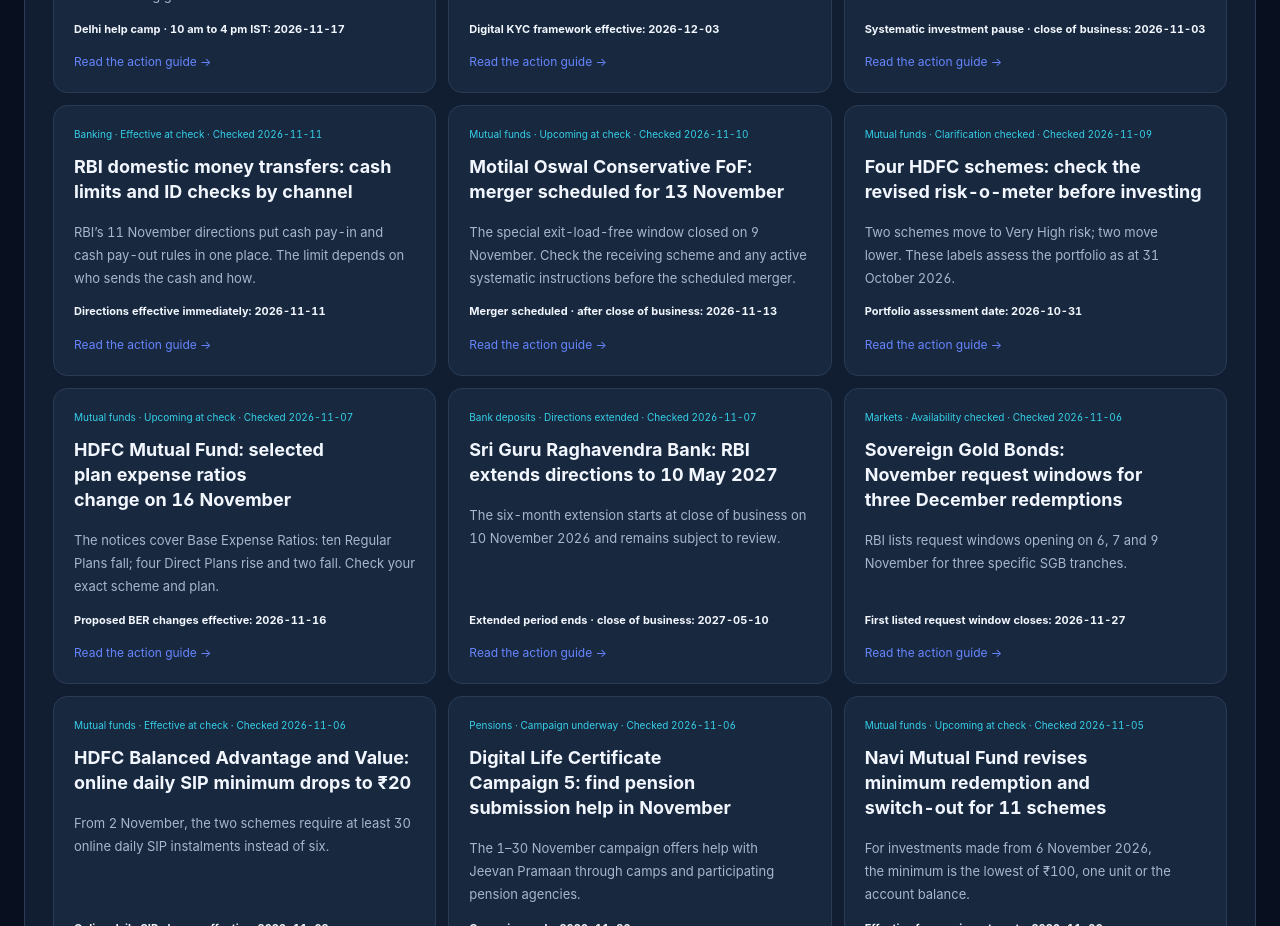
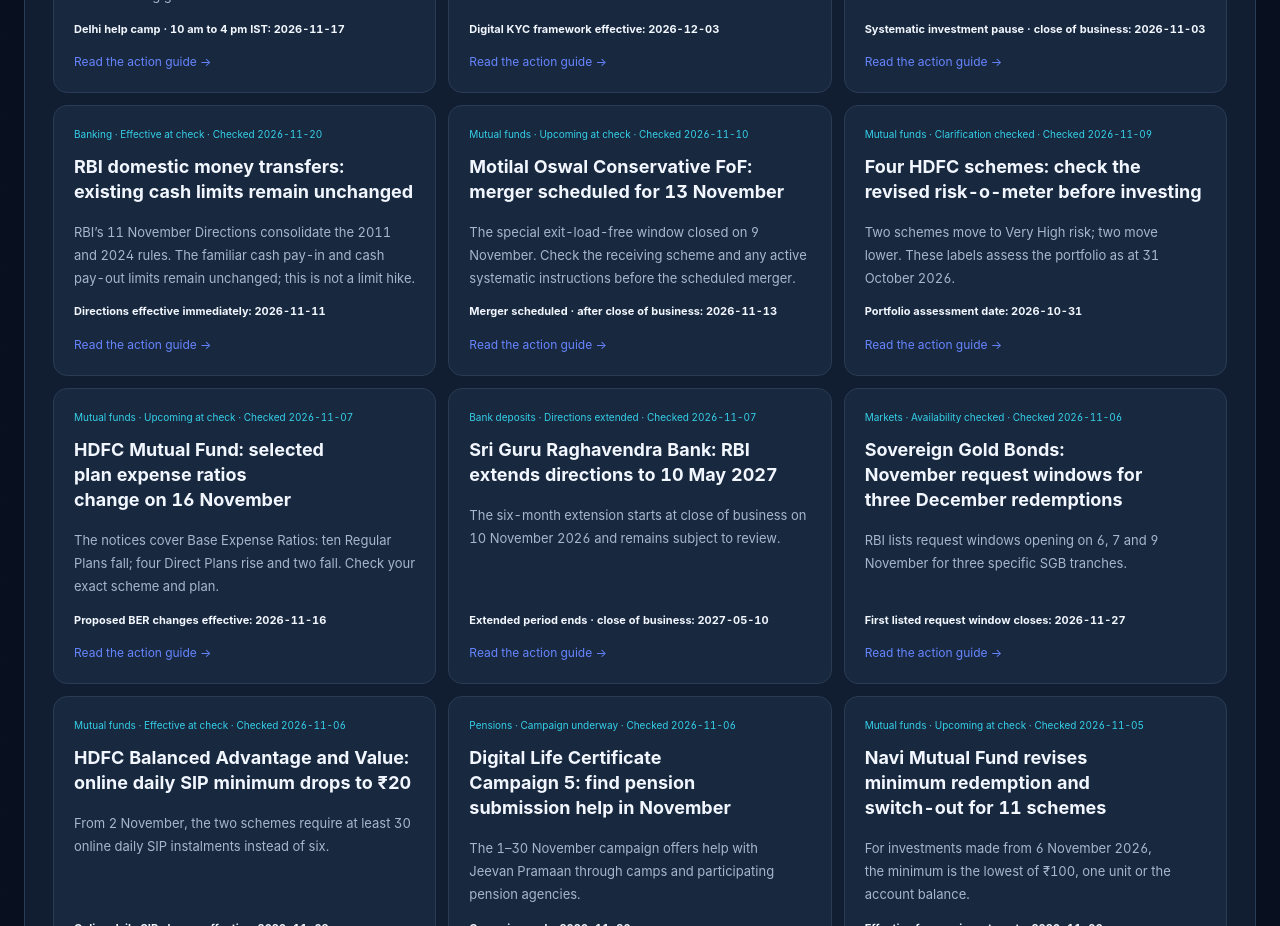
Before and after one commit to aqdas1820/credonomics-site, a Next.js app: page / in a window 1280 px wide. Shown: the part 6040-6966 px from the top of the page. Built offline with nearby package versions, Linux system fonts and the light colour scheme; no server answers.

Commit message:
Clarify RBI DMT limits unchanged and cite superseded circulars

```diff
--- a/app/data/research-watch.ts
+++ b/app/data/research-watch.ts
@@ -840,25 +840,34 @@ export const researchWatch: WatchItem[] = [
   },
   {
     slug: 'rbi-domestic-money-transfer-cash-limits-november-2026',
-    title: 'RBI domestic money transfers: cash limits and ID checks by channel',
-    summary: 'RBI’s 11 November directions put cash pay-in and cash pay-out rules in one place. The limit depends on who sends the cash and how.',
-    category: 'Banking', checkedAt: '2026-11-11', announcementDate: '2026-11-11', eventDate: '2026-11-11', dateLabel: 'Directions effective immediately',
+    title: 'RBI domestic money transfers: existing cash limits remain unchanged',
+    summary: 'RBI’s 11 November Directions consolidate the 2011 and 2024 rules. The familiar cash pay-in and cash pay-out limits remain unchanged; this is not a limit hike.',
+    category: 'Banking', checkedAt: '2026-11-20', publishedAt: '2026-11-11', announcementDate: '2026-11-11', eventDate: '2026-11-11', dateLabel: 'Directions effective immediately',
+    updateNote: '20 November verification: the 2011 circular set the ₹10,000/₹25,000 cash pay-out cap and ₹5,000/₹25,000 BC/ATM cash pay-in cap; the 24 July 2024 review expressly kept all other instructions, including transaction limits, in force. The 11 November 2026 Directions repeat those limits and repeal the earlier circulars. No limit hike is being reported.',
     source: 'https://www.rbi.org.in/Scripts/NotificationUser.aspx?Id=13752&Mode=0',
     sourceLabel: 'RBI Domestic Money Transfer Directions, 2026',
-    sourceLocation: 'Circular RBI/DPSS/2026-27/476. Sections C–E cover cash limits and safeguards. Sections G–H cover charges and grievances.',
-    additionalSources: [{ url: 'https://www.rbi.org.in/Scripts/BS_PressReleaseDisplay.aspx?prid=62052', label: 'RBI Integrated Ombudsman Scheme, 2026' }],
-    audience: 'People sending cash to a beneficiary’s bank account or sending from a bank account to a recipient without one.',
-    facts: [
-      'Cash pay-out: when a bank customer sends funds for a recipient without a bank account to collect in cash, the limit is ₹10,000 per transfer and ₹25,000 per month per beneficiary. The remitting bank records the beneficiary’s name and address.',
-      'Cash pay-in: a walk-in customer at a bank branch can send up to ₹50,000 to a beneficiary’s bank account via NEFT. For cash pay-in through participating bank correspondents, ATMs or similar channels, the limit is ₹5,000 per transfer and ₹25,000 per month per sender.',
+    sourceLocation: 'Circular RBI/DPSS/2026-27/476. Sections A–B cover commencement and applicability; C–D cover cash limits; G–H cover charges and grievances; I repeals the 2011 and 2024 circulars.',
+    additionalSources: [
+      { url: 'https://rbi.org.in/scripts/FS_Notification.aspx?Id=6750&Mode=0&fn=9', label: 'RBI circular dated 5 October 2011: original cash pay-out and cash pay-in limits' },
+      { url: 'https://rbi.org.in/scripts/FS_Notification.aspx?Id=12707&Mode=0&fn=9', label: 'RBI circular dated 24 July 2024: retained all other 2011 instructions, including transaction limits, and excluded card-to-card transfers from the DMT framework' },
+      { url: 'https://www.rbi.org.in/Scripts/BS_PressReleaseDisplay.aspx?prid=62052', label: 'RBI Integrated Ombudsman Scheme, 2026' },
+    ],
+    audience: 'People sending cash to a beneficiary’s bank account or sending from a bank account to a recipient without one, including users of bank branches, Business Correspondents and ATMs.',
+    facts: [
+      'Cash pay-out: when a bank customer sends funds for a recipient without a bank account to collect in cash, the limit is ₹10,000 per transaction and ₹25,000 per month per beneficiary. The remitting bank records the beneficiary’s name and address.',
+      'Cash pay-in: a walk-in customer at a bank branch can send up to ₹50,000 to a beneficiary’s bank account via NEFT. For cash pay-in through participating bank correspondents, ATMs or similar channels, the limit is ₹5,000 per transaction and ₹25,000 per month per sender.',
       'For cash pay-in, the remitting bank or its correspondent registers the sender using a verified mobile number and a self-certified officially valid document. Each transfer requires an additional authentication factor.',
-      'Providers may charge for the service. Complaints under these directions fall within the RBI Integrated Ombudsman Scheme, subject to that scheme’s conditions.',
-    ],
-    actions: [
-      'Before travelling, confirm that the branch or authorised agent offers the service you need, what identification to bring and what fee applies.',
-      'Keep the transfer reference and receipt. If there is a problem, raise it with the provider and retain the complaint reference for escalation under the Ombudsman Scheme.',
-    ],
-    limits: 'RBI issued the directions on 11 November with immediate effect and consolidated the earlier circulars. These limits apply to the specified cash remittance channels. Card-to-card transfers are governed separately.',
+      'These are not new limits. The 2011 circular already set the ₹10,000/₹25,000 cash pay-out cap and ₹5,000/₹25,000 BC/ATM cash pay-in cap; the 24 July 2024 review said all other 2011 instructions, including transaction limits, continued to apply. The 2026 Directions consolidate and repeal those two earlier circulars.',
+      'Providers may set reasonable charges; RBI does not set one universal fee. Customer grievances under these Directions fall within the RBI Integrated Ombudsman Scheme, 2026, subject to that scheme’s conditions.',
+      'Card-to-card transfers are excluded from the DMT Directions and remain governed by the rules for the respective payment instruments.',
+    ],
+    actions: [
+      'Before travelling, identify whether the service is cash pay-out (cash collected by a recipient without a bank account) or cash pay-in (cash sent for credit to a bank account); the limits are different.',
+      'Confirm that the branch or authorised agent offers the service you need, what identification to bring and what fee applies. The RBI Directions allow reasonable provider charges and do not promise a free service.',
+      'Keep the transfer reference and receipt. If there is a problem, raise it with the provider and retain the complaint reference for any later escalation under the Ombudsman Scheme.',
+      'Do not apply these DMT limits to UPI or card-to-card transfers; the Directions concern the specified domestic money-transfer services and expressly exclude card-to-card transfers.',
+    ],
+    limits: 'Checked 20 November 2026. RBI issued the Directions on 11 November with immediate effect. The transaction limits are unchanged from the 2011 framework and were expressly retained by the 2024 review; the 2026 Directions consolidate and repeal those earlier circulars. Providers may set reasonable charges. Card-to-card transfers are outside this DMT framework; no UPI limit change is asserted.',
   },
   {
     slug: 'motilal-oswal-conservative-fof-merger-november-2026',
```
